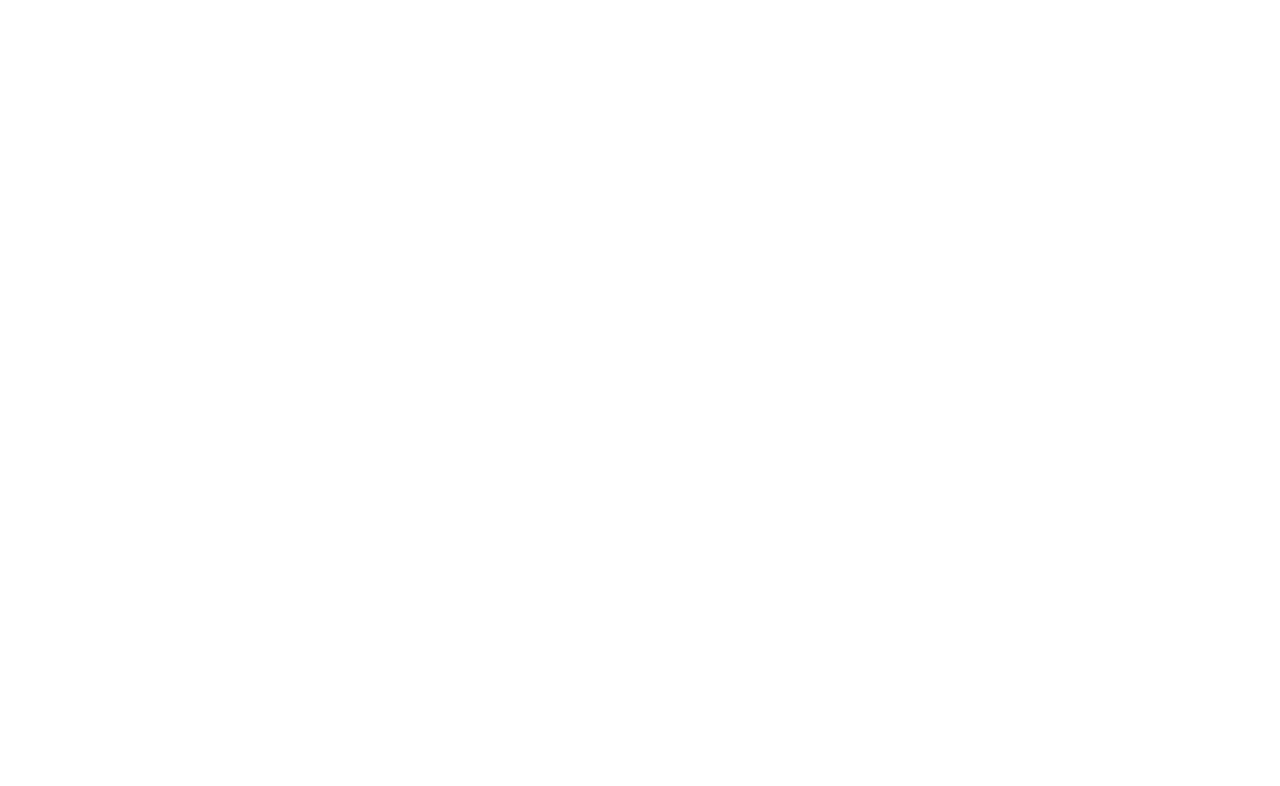
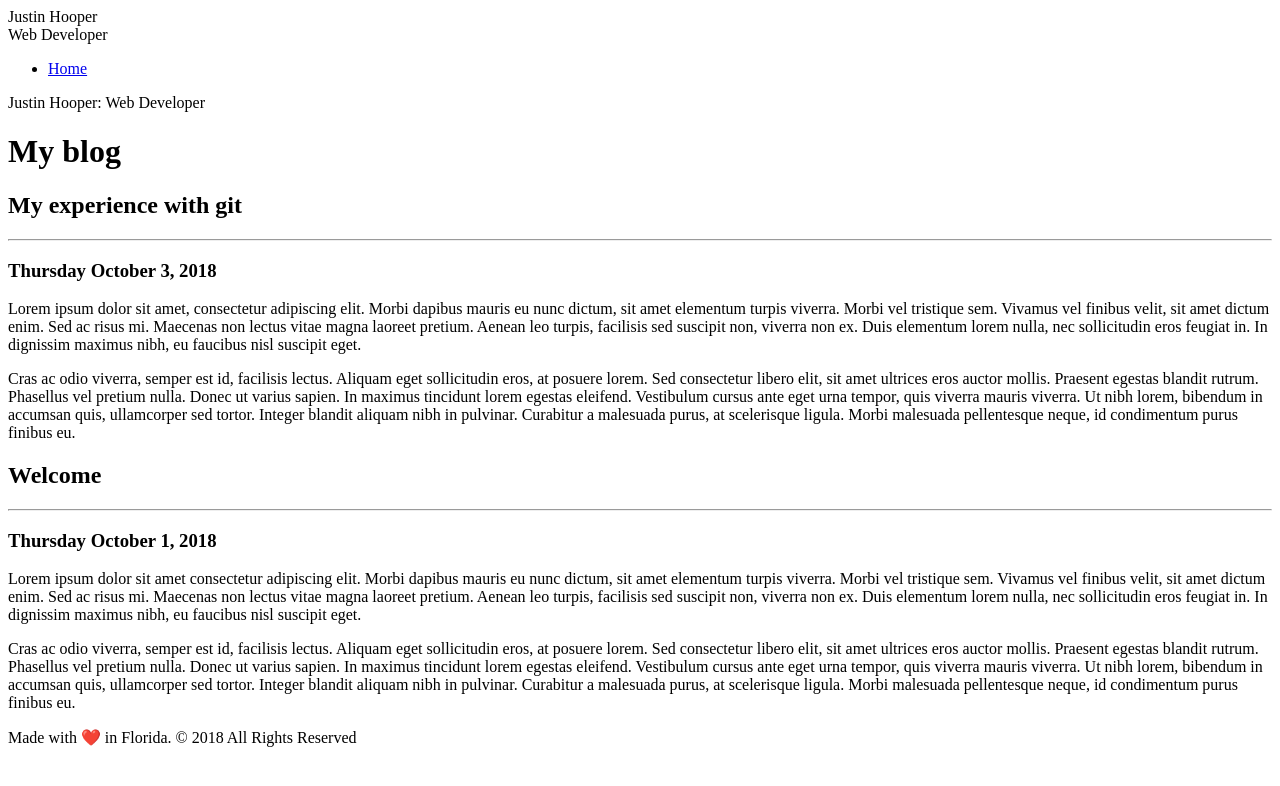
Before and after one commit to justinhooper58/personal-blog, a plain HTML site: page index.html in a window 1280 px wide. Drawn offline with Linux system fonts and the light colour scheme.

Commit message:
Add required HTML elements to the blog page skeleton.

```diff
--- a/index.html
+++ b/index.html
@@ -1,12 +1,93 @@
 <!DOCTYPE html>
 <html lang="en">
-<head>
-  <meta charset="UTF-8">
-  <meta name="viewport" content="width=device-width, initial-scale=1.0">
-  <meta http-equiv="X-UA-Compatible" content="ie=edge">
-  <title>Justin Hooper - Web Developer</title>
-</head>
-<body>
+ <head>
+   <meta charset="UTF-8" />
+   <meta name="viewport" content="width=device-width, initial-scale=1.0" />
+   <meta http-equiv="X-UA-Compatible" content="ie=edge" />
+   <title>Justin Hooper - Web Developer</title>
+ </head>
+ <body>
+   <div class="parent">
+     <div class="wrapper">
+       <nav>
+         <div class="inner-wrap">
+           <div class="site-header">Justin Hooper</div>
+           <div class="site-subheader">Web Developer</div>
+           <ul class="site-navigation">
+             <li><a href="index.html">Home</a></li>
+           </ul>
+         </div>
+       </nav>
 
-</body>
+       <main>
+         <div class="menu">
+           <div class="menu-icon" id="sidebarCollapse">
+             <span class="mobile-header">Justin Hooper: Web Developer</span>
+           </div>
+         </div>
+
+         <h1>My blog</h1>
+         <article>
+           <h2>My experience with git</h2>
+           <hr />
+           <h3>Thursday October 3, 2018</h3>
+           <p>
+             Lorem ipsum dolor sit amet, consectetur adipiscing elit. Morbi
+             dapibus mauris eu nunc dictum, sit amet elementum turpis viverra.
+             Morbi vel tristique sem. Vivamus vel finibus velit, sit amet
+             dictum enim. Sed ac risus mi. Maecenas non lectus vitae magna
+             laoreet pretium. Aenean leo turpis, facilisis sed suscipit non,
+             viverra non ex. Duis elementum lorem nulla, nec sollicitudin eros
+             feugiat in. In dignissim maximus nibh, eu faucibus nisl suscipit
+             eget.
+           </p>
+           <p>
+             Cras ac odio viverra, semper est id, facilisis lectus. Aliquam
+             eget sollicitudin eros, at posuere lorem. Sed consectetur libero
+             elit, sit amet ultrices eros auctor mollis. Praesent egestas
+             blandit rutrum. Phasellus vel pretium nulla. Donec ut varius
+             sapien. In maximus tincidunt lorem egestas eleifend. Vestibulum
+             cursus ante eget urna tempor, quis viverra mauris viverra. Ut nibh
+             lorem, bibendum in accumsan quis, ullamcorper sed tortor. Integer
+             blandit aliquam nibh in pulvinar. Curabitur a malesuada purus, at
+             scelerisque ligula. Morbi malesuada pellentesque neque, id
+             condimentum purus finibus eu.
+           </p>
+         </article>
+
+         <article>
+           <h2>Welcome</h2>
+           <hr />
+           <h3>Thursday October 1, 2018</h3>
+           <p>
+             Lorem ipsum dolor sit amet consectetur adipiscing elit. Morbi
+             dapibus mauris eu nunc dictum, sit amet elementum turpis viverra.
+             Morbi vel tristique sem. Vivamus vel finibus velit, sit amet
+             dictum enim. Sed ac risus mi. Maecenas non lectus vitae magna
+             laoreet pretium. Aenean leo turpis, facilisis sed suscipit non,
+             viverra non ex. Duis elementum lorem nulla, nec sollicitudin eros
+             feugiat in. In dignissim maximus nibh, eu faucibus nisl suscipit
+             eget.
+           </p>
+           <p>
+             Cras ac odio viverra, semper est id, facilisis lectus. Aliquam
+             eget sollicitudin eros, at posuere lorem. Sed consectetur libero
+             elit, sit amet ultrices eros auctor mollis. Praesent egestas
+             blandit rutrum. Phasellus vel pretium nulla. Donec ut varius
+             sapien. In maximus tincidunt lorem egestas eleifend. Vestibulum
+             cursus ante eget urna tempor, quis viverra mauris viverra. Ut nibh
+             lorem, bibendum in accumsan quis, ullamcorper sed tortor. Integer
+             blandit aliquam nibh in pulvinar. Curabitur a malesuada purus, at
+             scelerisque ligula. Morbi malesuada pellentesque neque, id
+             condimentum purus finibus eu.
+           </p>
+         </article>
+
+         <footer>
+           Made with ❤️ in Florida. © 2018 All Rights Reserved
+         </footer>
+       </main>
+     </div>
+   </div>
+ </body>
 </html>
```
